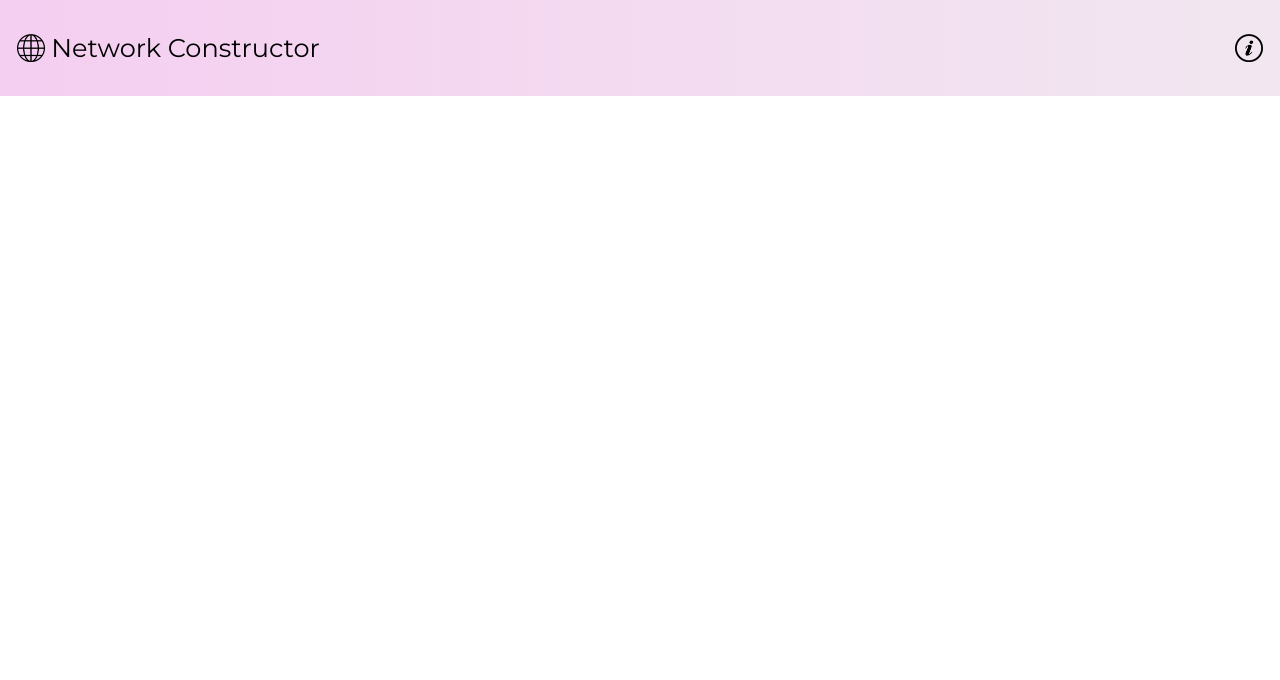
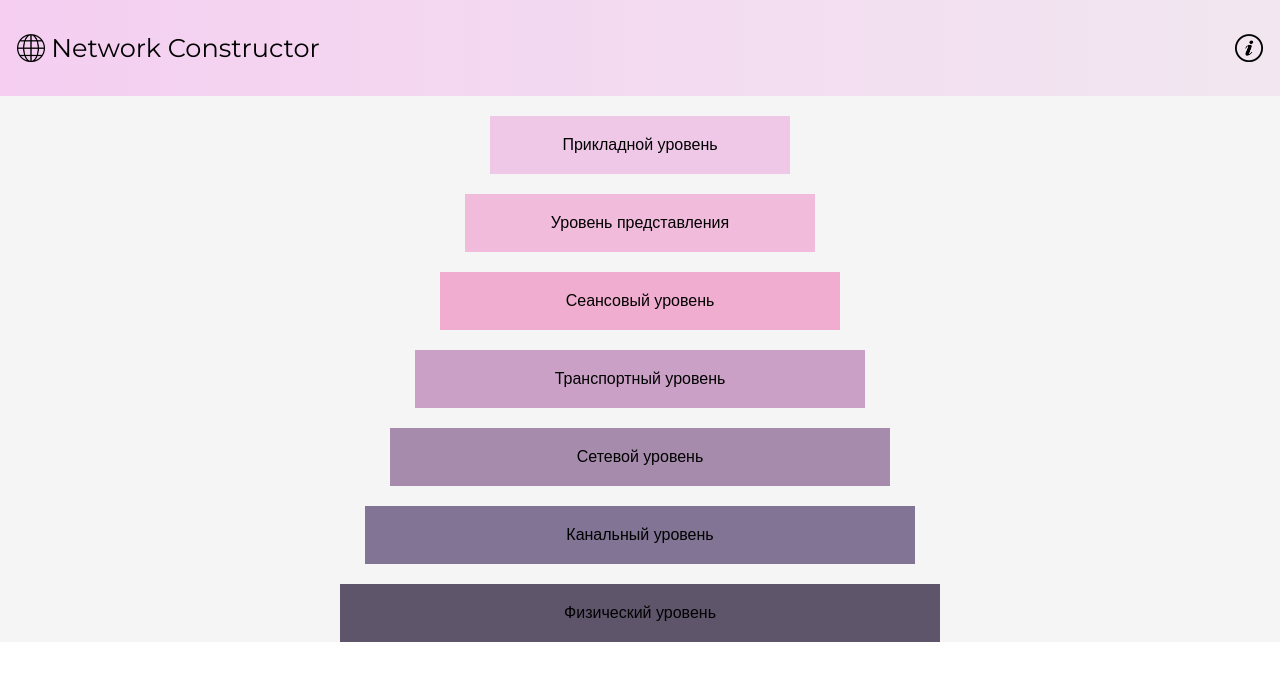
Before and after one commit to Hel7oBToPuM/network-constructor, a Vue app: page / in a window 1280 px wide. Shown: the top 680 px of the page. Built offline with nearby package versions, Linux system fonts and the light colour scheme.

Commit message:
rename HomeView, add logic for levels and small css code for him

```diff
--- /dev/null
+++ b/src/components/LevelsItem.vue
@@ -0,0 +1,28 @@
+<script setup>
+import { ref } from "vue";
+const show = ref(false);
+defineProps(["classLevel"]);
+</script>
+
+<template>
+  <li>
+    <button :class="{ [classLevel]: true, active: show }" @click="show = !show">
+      <slot></slot>
+    </button>
+    <Transition>
+      <p v-if="show">hello</p>
+    </Transition>
+  </li>
+</template>
+
+<style scoped>
+.v-enter-active,
+.v-leave-active {
+  transition: opacity 0.5s ease;
+}
+
+.v-enter-from,
+.v-leave-to {
+  opacity: 0;
+}
+</style>
--- /dev/null
+++ b/src/pages/LevelsView.vue
@@ -0,0 +1,72 @@
+<script setup>
+import { ref } from "vue";
+import LevelsItem from "@/components/LevelsItem.vue";
+const listLevels = ref([
+  "Прикладной уровень",
+  "Уровень представления",
+  "Сеансовый уровень",
+  "Транспортный уровень",
+  "Сетевой уровень",
+  "Канальный уровень",
+  "Физический уровень",
+]);
+</script>
+
+<template>
+  <ul class="levels">
+    <LevelsItem
+      v-for="(title, index) in listLevels"
+      :key="index"
+      :class-level="'level-' + index"
+    >
+      {{ title }}
+    </LevelsItem>
+  </ul>
+</template>
+
+<style>
+.levels {
+  padding-top: 20px;
+  display: flex;
+  justify-content: center;
+  flex-direction: column;
+  align-items: center;
+  gap: 20px;
+  background-color: #f5f5f5;
+}
+[class^="level-"] {
+  text-wrap: nowrap;
+  padding: 20px 0;
+}
+.level-0 {
+  background-color: #efc3e6e6;
+  width: 300px;
+}
+.level-1 {
+  background-color: #f1b5d9e6;
+  width: 350px;
+}
+.level-2 {
+  background-color: #f0a6cbe6;
+  width: 400px;
+}
+.level-3 {
+  background-color: #c697c1e6;
+  width: 450px;
+}
+.level-4 {
+  background-color: #9e80a6e6;
+  width: 500px;
+}
+.level-5 {
+  background-color: #75678ae6;
+  width: 550px;
+}
+.level-6 {
+  background-color: #4e445ce6;
+  width: 600px;
+}
+.active {
+  width: 600px;
+}
+</style>
--- a/src/router.js
+++ b/src/router.js
@@ -1,11 +1,11 @@
 import { createWebHistory, createRouter } from 'vue-router'
 
-import HomeView from '@/pages/HomeView.vue';
+import LevelsView from '@/pages/LevelsView.vue';
 
 import ErrorView from '@/pages/ErrorView.vue'
 
 const routes = [
-  { path: "/", component: HomeView, alias: '/home'},
+  { path: "/", component: LevelsView, alias: '/home'},
   { path: '/404', component: ErrorView },
   { path: '/:catchAll(.*)', redirect: '/404'},
 ];
```
Also changed, not shown: src/pages/HomeView.vue (deleted, +0 -11 lines).
